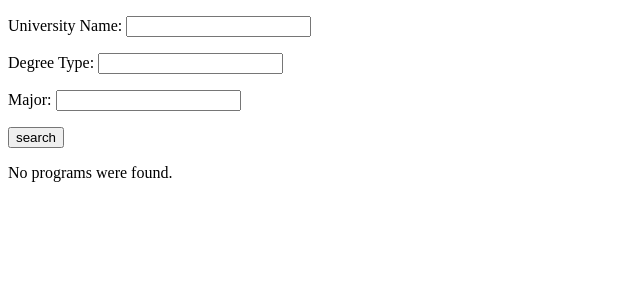
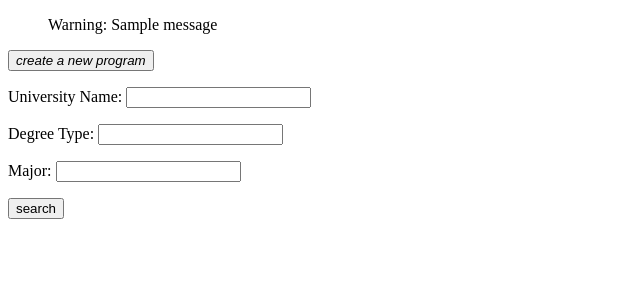
Before and after one commit to smasson288/ACS, a Django app: page /search/ in a window 1280 px wide. Shown: the top 300 px of the page, without its empty margins (0-640 px from the left). Run offline with Django 3.2, Linux system fonts and the light colour scheme; tables that the repository leaves empty hold one stand-in row (values such as "Sample post"); one stand-in notice (Sample message) is shown.

Commit message:
added buttons for smoother transitions

```diff
--- a/ACS/checklist/templates/checklist.html
+++ b/ACS/checklist/templates/checklist.html
@@ -8,6 +8,7 @@
     {% endblock %}
 </head>
 <body>
+    <button onclick="location.href='{% url 'checklist:search' %}'"><i> search for a new program </i></button>
     {% if checklists %}
         {% for checklist in checklists %}
             <form action="/checklist/" method="post">
--- a/ACS/checklist/templates/search.html
+++ b/ACS/checklist/templates/search.html
@@ -5,6 +5,16 @@
     <title>Title</title>
 </head>
 <body>
+    {% if messages %}
+        <p>
+            <ul class="messages">
+                {% for message in messages %}
+                    Warning: {{ message }}
+                {% endfor %}
+            </ul>
+        </p>
+        <button onclick="location.href='{% url 'checklist:createProgram' %}'"><i> create a new program </i></button>
+    {% endif %}
     {% if form %}
     <form action="/search/" method="post">
         {% csrf_token %}
@@ -14,15 +24,15 @@
     {% endif %}
     {% if programs %}
         {% for program in programs %}
-            <div>////////</div>
-            <a href="{% url 'checklist:detail_program' program.Program_id %}">******</a>
+            <div/>
+            <a href="{% url 'checklist:detail_program' program.Program_id %}">
             {{ program.School_id.School_name }}
             {{ program.Degree }}
             {{ program.Major }}
             </a>
         {% endfor %}
-    {% else %}
-        <p>No programs were found.</p>
+        <br/><br/>
+        <button onclick="location.href='{% url 'checklist:createProgram' %}'"><i> create a new program </i></button>
     {% endif %}
 </body>
 </html>
```
